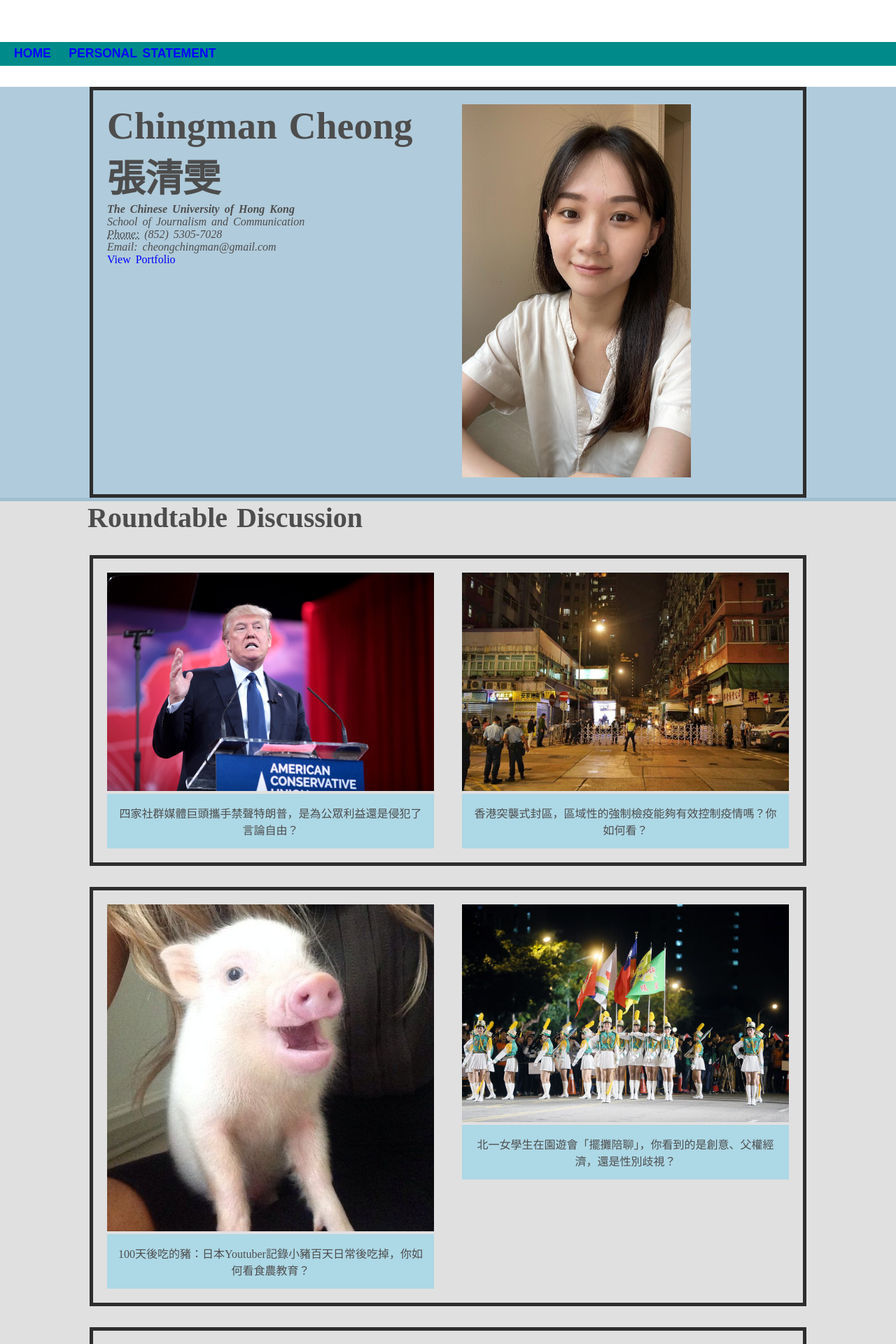
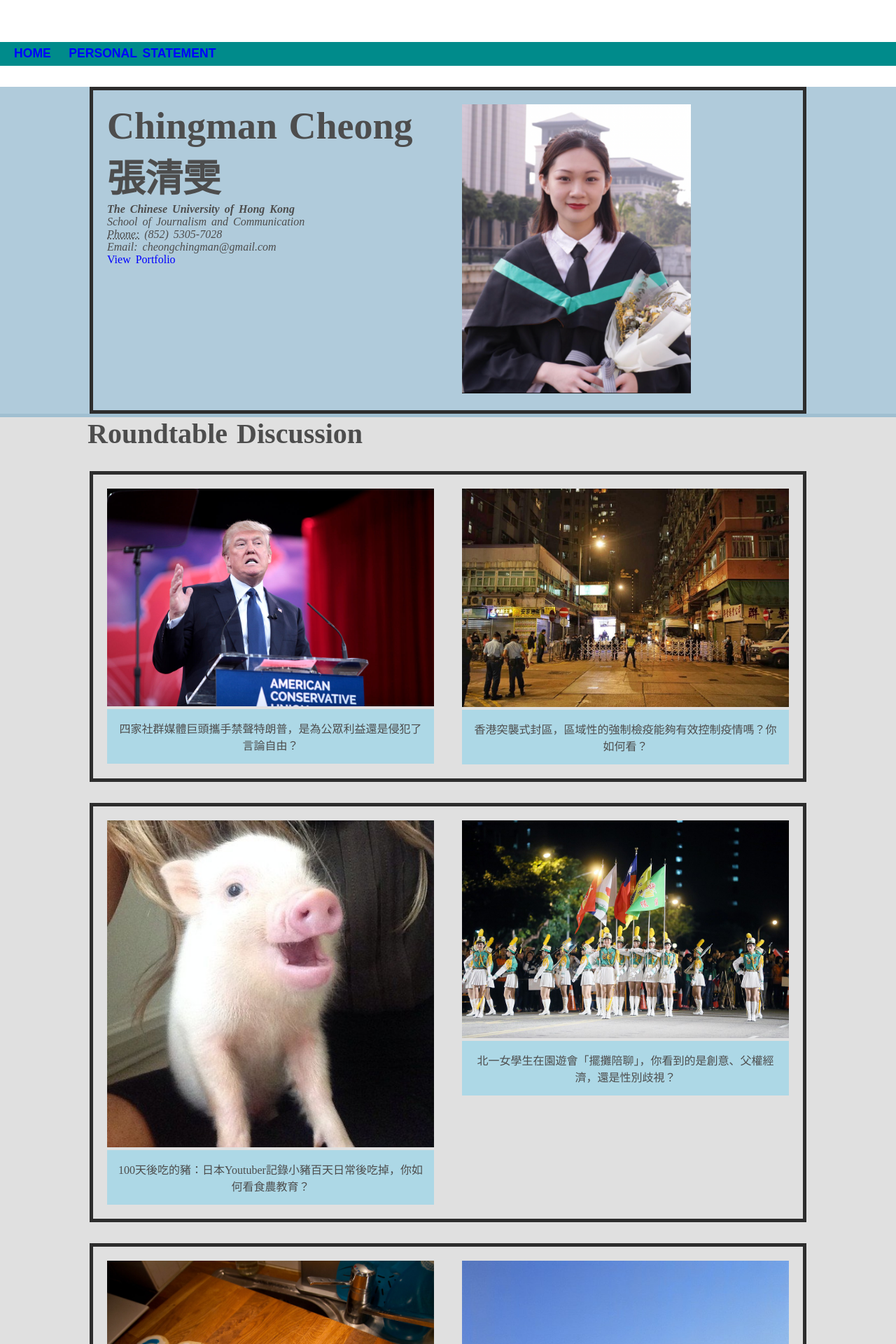
Before and after one commit to son520804/dorothy_portfolio, a Jekyll site: the page built from index.html, in a window 1280 px wide. Shown: the top 1920 px of the page at 70% size. Built offline with Jekyll 4.4.1, drawn with Linux system fonts in a browser that asks for light colours.

Commit message:
portfolio creation

```diff
--- a/index.html
+++ b/index.html
@@ -53,7 +53,7 @@ title: Chingman's Portfolio
 				<a href="#section2">View Portfolio</a>
 			</div>
 			<div class="right-content">
-				<img src="profile2.jpg" class="about" alt="profile picture" style="width:70%"/>
+				<img src="profile2.png" class="about" alt="profile picture" style="width:70%"/>
 			</div>
 		</div></div>
 
```
Also changed, not shown: profile.jpg, profile2.jpg (deleted), profile2.png (added).
